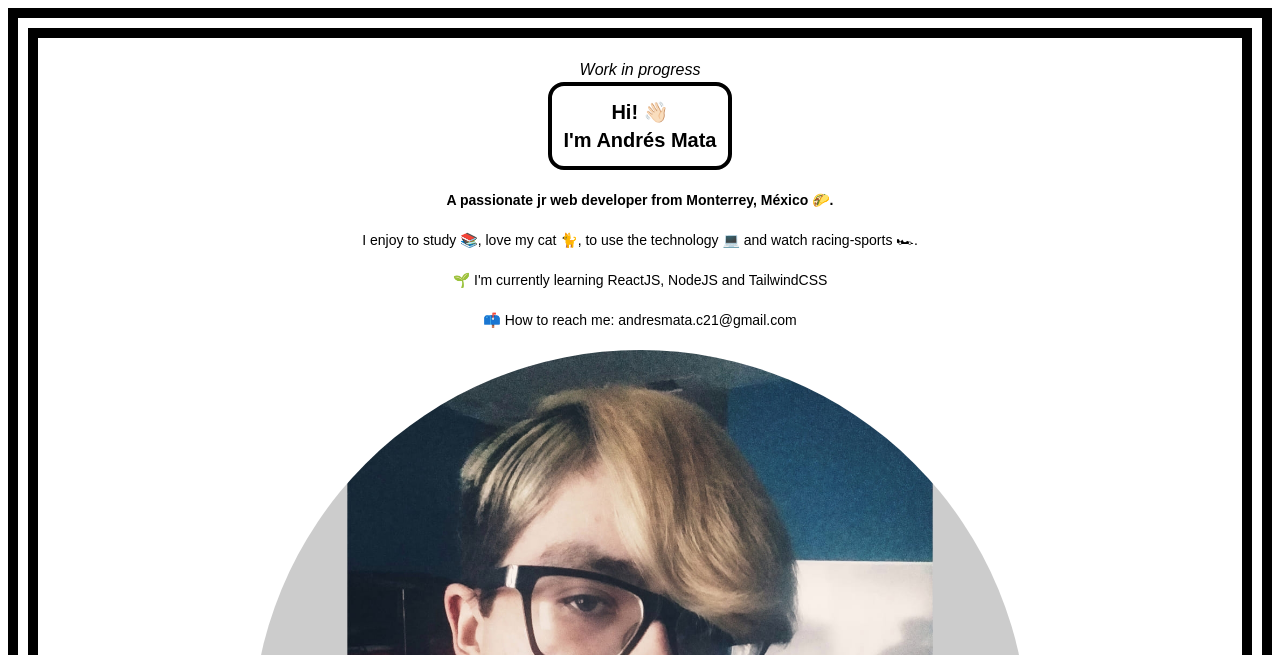
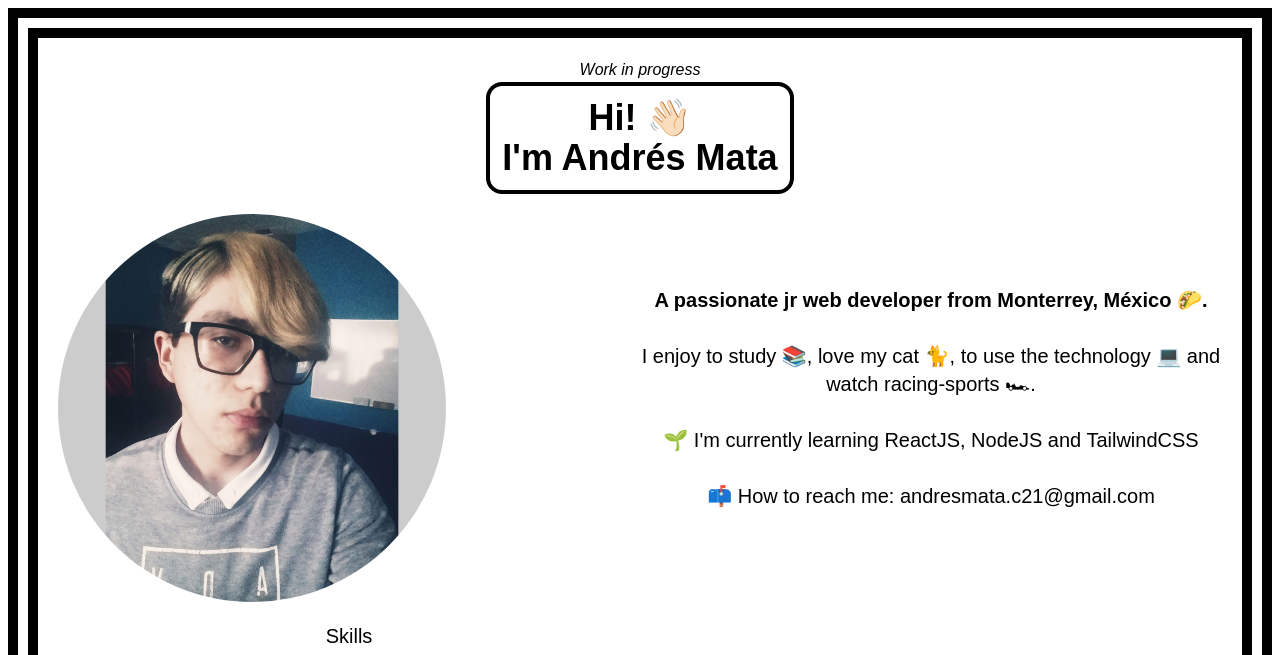
Before and after one commit to andresMataX/portafolio, a website: page index.html in a window 1280 px wide. Shown: the top 655 px of the page. Drawn offline with Linux system fonts and the light colour scheme; a web font is replaced by a local one.

Commit message:
Agrandamiento de fuente, y cambio a css-grid en hero

```diff
--- a/index.html
+++ b/index.html
@@ -17,15 +17,15 @@
         <div class="borde-exterior p-5 flex flex-col items-center">
             <div>
                 <h1 class="italic text-center">Work in progress</h1>
-                <h1 class="border-4 rounded-2xl border-black text-xl p-3 mb-5 text-center font-bold">Hi!
+                <h1 class="border-4 rounded-2xl border-black text-xl p-3 mb-5 text-center font-bold md:text-4xl">Hi!
                     👋🏻 <br> I'm
                     Andrés
                     Mata
                 </h1>
             </div>
-            <div class="flex flex-col items-center">
-                <img src="img/perfil.jpg" alt="Mi foto" class="w-4/6 order-2 rounded-full">
-                <p class="leading-5 text-sm order-1 text-center mb-5">
+            <div class="flex flex-col items-center md:grid md:grid-cols-2">
+                <img src="img/perfil.jpg" alt="Mi foto" class="w-4/6 order-2 rounded-full md:order-1">
+                <p class="leading-5 text-sm order-1 text-center mb-5 md:text-xl md:order-2">
                     <span class="font-bold">A passionate jr web developer from Monterrey, México 🌮.</span> <br><br>
                     I enjoy to study 📚, love my cat 🐈,
                     to
```
Also changed, not shown: style.css.
